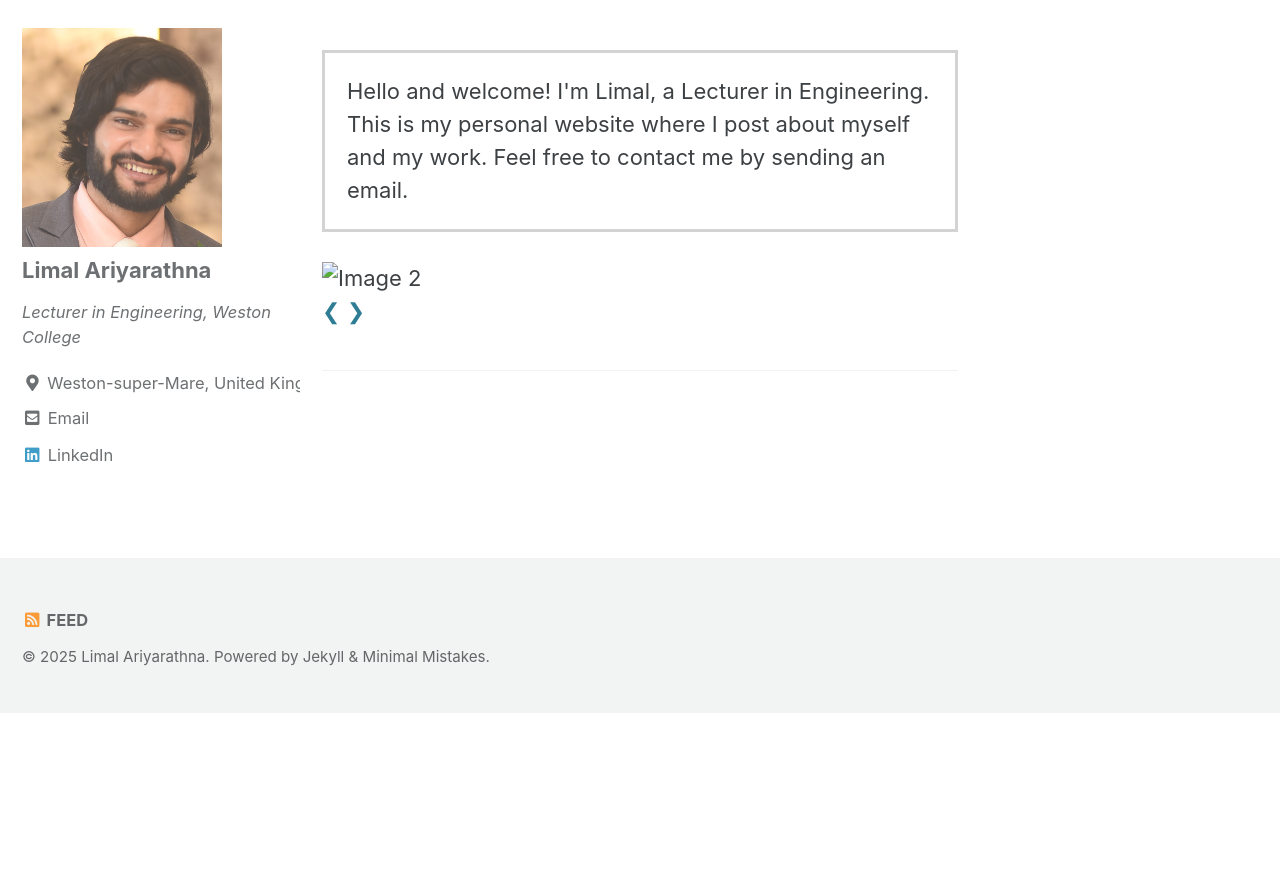
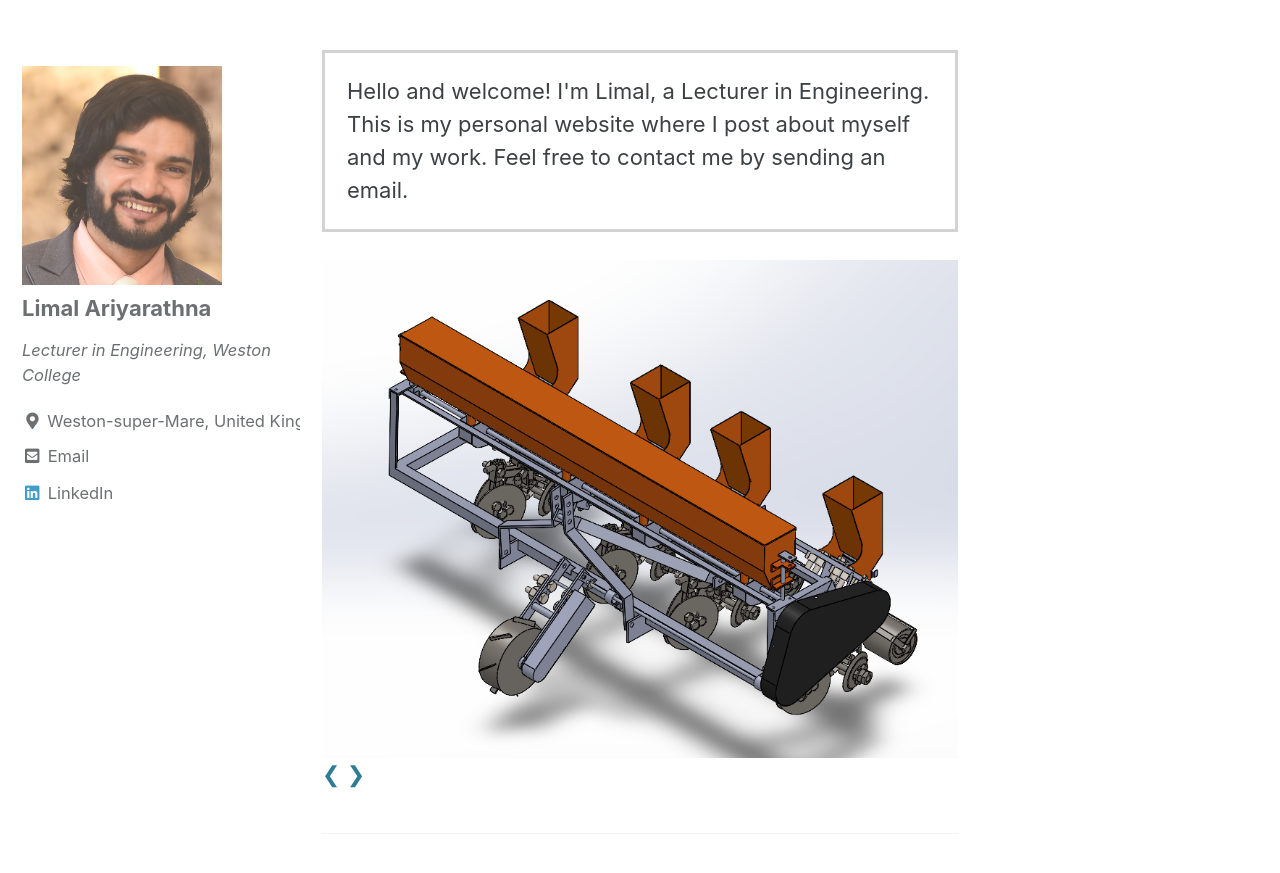
Before and after one commit to limaldeelaka/limaldeelaka.github.io, a Jekyll site: the page built from index.html, in a window 1280 px wide and 900 px high, scrolled down 340 px. Shown: the top 873 px of the window. Built offline with Jekyll 4.4.1, drawn with Linux system fonts in a browser that asks for light colours; cached includes are drawn as plain includes; the list of posts is cut into pages by our own code; before the commit the page ends 1053 px from its top, so only the background shows below that.

Commit message:
Slides image 2

```diff
--- a/index.html
+++ b/index.html
@@ -19,7 +19,7 @@ Hello and welcome! I'm Limal, a Lecturer in Engineering. This is my personal web
     <img src="/assets/projects/1 Metal 3D Printing/Coil Assembly.png" alt="Image 1" style="width:100%">
   </div>
   <div class="slide fade">
-    <img src="/assets/projects/2 Metal Seeding Machine/Full Assembly.png" alt="Image 2" style="width:100%">
+    <img src="/assets/projects/2 Seeding Machine/Full Assembly.png" alt="Image 2" style="width:100%">
   </div>
   <div class="slide fade">
     <img src="/assets/projects/3 Comb/Comb.png" alt="Image 3" style="width:100%">
```
